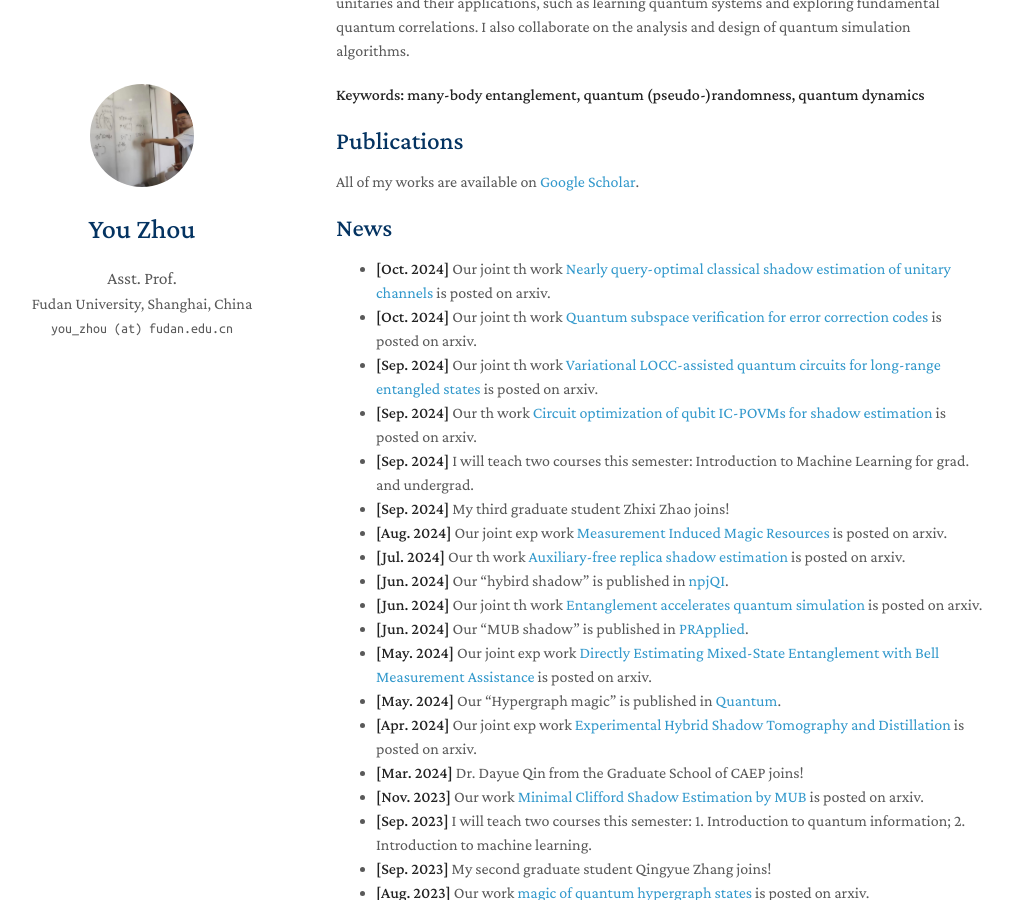
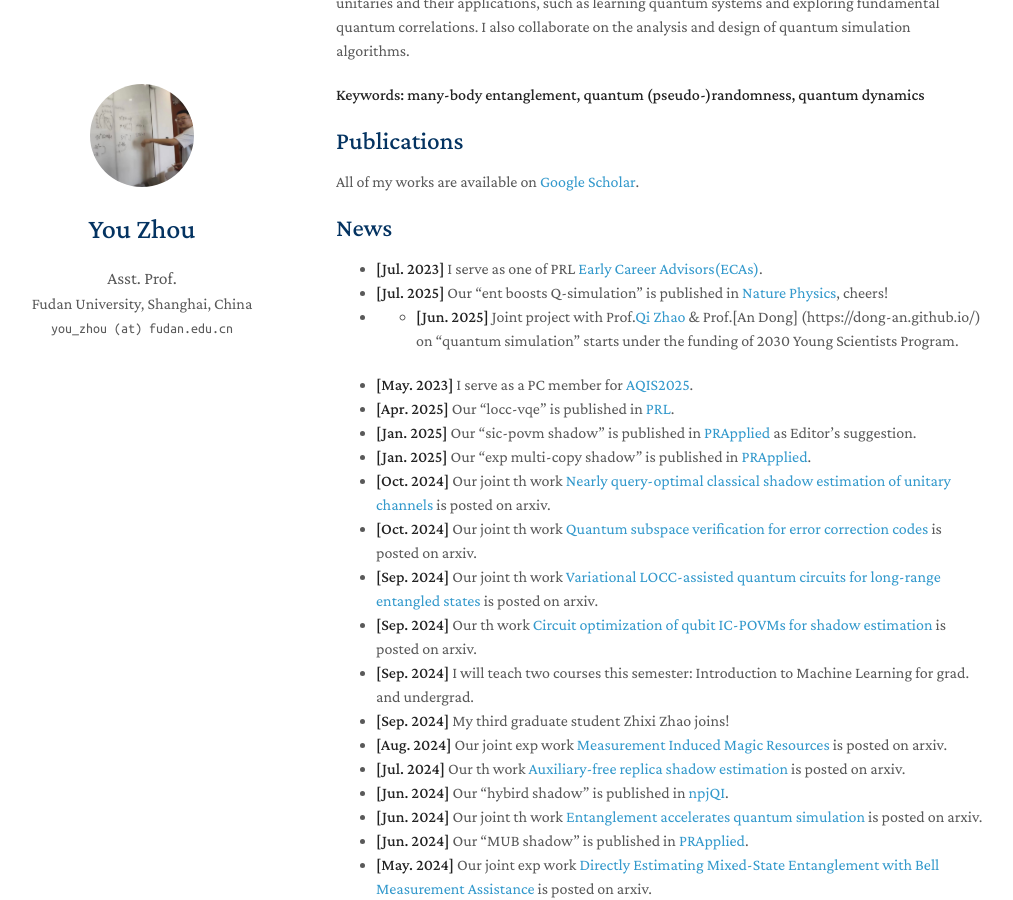
Before and after one commit to youzhoutravel/homepage1, a Jekyll site: the page built from index.md, in a window 1280 px wide and 900 px high, scrolled down 348 px. Shown: the whole window, without its empty margins (134-1147 px from the left). Built offline with Jekyll 4.4.1, drawn with Linux system fonts in a browser that asks for light colours; nearby versions of some CDN libraries; a style sheet for code colours, icons or effects is not loaded; our own code applies the rules of GitHub Pages for plain Markdown files.

Commit message:
Update index.md

```diff
--- a/index.md
+++ b/index.md
@@ -17,11 +17,18 @@ My current research focuses on random unitaries and their applications, such as
 All of my works are available on [Google Scholar](https://scholar.google.com/citations?view_op=list_works&hl=en&hl=en&user=oQ_tbtYAAAAJ&sortby=pubdate).
 
 ## News
+- **[Jul. 2023]** I serve as one of PRL [Early Career Advisors(ECAs)](https://journals.aps.org/prl/staff#early).
+- **[Jul. 2025]** Our "ent boosts Q-simulation" is published in [Nature Physics](https://www.nature.com/articles/s41567-025-02945-2), cheers!
+- - **[Jun. 2025]** Joint project with Prof.[Qi Zhao](https://qizhao-quantum.github.io/) & Prof.[An Dong] (https://dong-an.github.io/) on "quantum simulation" starts under the funding of 2030 Young Scientists Program.
+- **[May. 2023]** I serve as a PC member for [AQIS2025](http://aqis-conf.org/2025/).
+- **[Apr. 2025]** Our "locc-vqe" is published in [PRL](https://journals.aps.org/prl/abstract/10.1103/PhysRevLett.134.170601).
+- **[Jan. 2025]** Our "sic-povm shadow" is published in [PRApplied](https://journals.aps.org/prapplied/abstract/10.1103/PhysRevApplied.23.014021) as Editor's suggestion.
+- **[Jan. 2025]** Our "exp multi-copy shadow" is published in [PRApplied](https://journals.aps.org/prapplied/abstract/10.1103/PhysRevApplied.23.014075).
 - **[Oct. 2024]** Our joint th work [Nearly query-optimal classical shadow estimation of unitary channels](https://arxiv.org/abs/2410.14538) is posted on arxiv.
 - **[Oct. 2024]** Our joint th work [Quantum subspace verification for error correction codes](https://arxiv.org/abs/2410.12551) is posted on arxiv.
 - **[Sep. 2024]** Our joint th work [Variational LOCC-assisted quantum circuits for long-range entangled states](https://arxiv.org/abs/2409.07281) is posted on arxiv.
 - **[Sep. 2024]** Our th work [Circuit optimization of qubit IC-POVMs for shadow estimation](https://arxiv.org/abs/2409.05676) is posted on arxiv.
--  **[Sep. 2024]** I will teach two courses this semester: Introduction to Machine Learning for grad. and undergrad.
+- **[Sep. 2024]** I will teach two courses this semester: Introduction to Machine Learning for grad. and undergrad.
 - **[Sep. 2024]** My third graduate student Zhixi Zhao joins!
 - **[Aug. 2024]** Our joint exp work [Measurement Induced Magic Resources](https://arxiv.org/abs/2408.01980) is posted on arxiv.
 - **[Jul. 2024]** Our th work [Auxiliary-free replica shadow estimation](https://arxiv.org/abs/2407.20865) is posted on arxiv.
```
